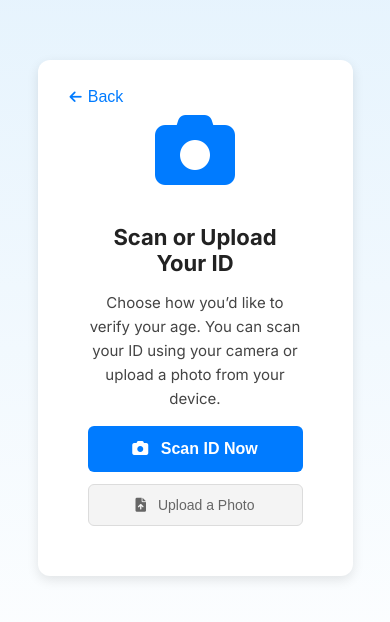
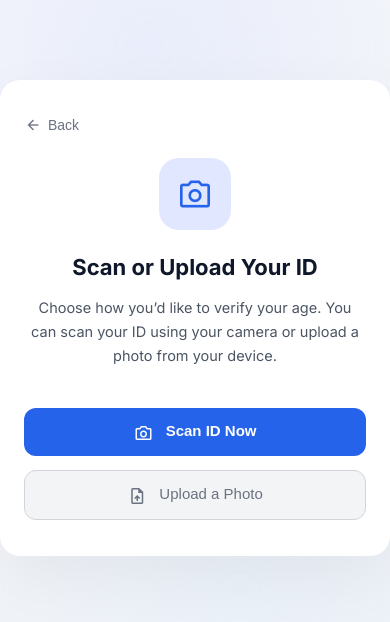
Before and after one commit to viviannna/ageguardian, a plain HTML site: page public/govid/photo_option.html in a window 390 px wide. Shown: the part 104-726 px from the top of the page. Drawn offline with nearby package versions, Linux system fonts and the light colour scheme.

Commit message:
Restyle website

```diff
--- a/public/govid/photo_option.html
+++ b/public/govid/photo_option.html
@@ -5,42 +5,43 @@
   <meta name="viewport" content="width=device-width, initial-scale=1.0">
   <title>Scan or Upload ID</title>
   <link href="https://fonts.googleapis.com/css2?family=Inter:wght@400;600;700&display=swap" rel="stylesheet">
-  <link rel="stylesheet" href="https://cdnjs.cloudflare.com/ajax/libs/font-awesome/6.0.0/css/all.min.css">
+  <link href="https://fonts.googleapis.com/css2?family=Material+Symbols+Outlined" rel="stylesheet">
   <link rel="stylesheet" href="styles.css">
   <script src="https://www.gstatic.com/firebasejs/9.6.1/firebase-app-compat.js"></script>
   <script src="https://www.gstatic.com/firebasejs/9.6.1/firebase-firestore-compat.js"></script>
   <style>
     input[type="file"] { display: none; }
   </style>
-
 </head>
 <body>
   <div class="container">
-
     <button class="custom-back-button" id="back-to-intro" type="button">
-      <i class="fas fa-arrow-left"></i> <span>Back</span>
+      <span class="material-symbols-outlined">arrow_back</span>
+      Back
     </button>
 
-    <div style="text-align: center; padding: 30px; max-width: 500px; margin: 0 auto;">
-      <i class="fas fa-camera" style="font-size: 80px; color: #007bff; margin-bottom: 20px;"></i>
+
+    <div class="icon-box" style="margin-bottom: 24px;">
+      <span class="material-symbols-outlined icon">photo_camera</span>
+    </div>
+
     <h1>Scan or Upload Your ID</h1>
     <p>Choose how you’d like to verify your age. You can scan your ID using your camera or upload a photo from your device.</p>
-<!--
-      <div class="assurance-text">
-        <i class="fas fa-lock"></i>
-        <span>Your data will be securely stored and deleted immediately after the verification process is complete. In compliance with local laws, we will not share your data with 3rd party data brokers</span>
-      </div> -->
 
     <div class="button-container">
       <button class="blue_button" id="scan-button" type="button">
-          <i class="fas fa-camera" style="margin-right: 8px;"></i> Scan ID Now
+        <span class="material-symbols-outlined">photo_camera</span>
+        Scan ID Now
       </button>
+
       <button class="alternative_button" id="upload-button" type="button">
-          <i class="fas fa-file-upload" style="margin-right: 8px;"></i> Upload a Photo
+        <span class="material-symbols-outlined">upload_file</span>
+        Upload a Photo
       </button>
+
       <input type="file" id="upload-input" accept="image/*">
     </div>
-    </div>
+
   </div>
 
   <script src="govid_script.js"></script>
--- a/public/govid/styles.css
+++ b/public/govid/styles.css
@@ -1,214 +1,200 @@
-body {
+/* === Global Reset & Layout === */
+html, body {
+  margin: 0;
+  padding: 0;
+  height: 100%;
+  width: 100%;
   font-family: 'Inter', sans-serif;
-  font-size: 16px;
-  color: #333;
-  background: linear-gradient(to bottom, #e3f2fd, #ffffff);
+  background: radial-gradient(circle at top left, #f8f9fb, #eef1f6);
+  color: #1f2937;
   display: flex;
+  align-items: center;
   justify-content: center;
-  align-items: center;
-  min-height: 100vh; /* Use min-height instead of height */
-  margin: 0;
-  padding: 20px; /* Add padding for mobile screens */
-  box-sizing: border-box; /* Include padding in the element's total width and height */
+  overflow: hidden;
+  position: relative;
+  isolation: isolate;
 }
 
-.container {
-  width: 90%; /* Adjust width for mobile */
-  max-width: 500px; /* Still have a max width for larger screens */
-  background: white;
-  padding: 20px; /* Adjust padding for mobile */
-  border-radius: 12px;
-  box-shadow: 0px 4px 12px rgba(0, 0, 0, 0.1);
-  text-align: center;
-  position: relative;
-  box-sizing: border-box; /* Include padding in the element's total width and height */
+/* === Stylized Background Blobs === */
+body::before {
+  content: "";
+  position: absolute;
+  top: -150px;
+  left: -150px;
+  width: 600px;
+  height: 600px;
+  background: radial-gradient(ellipse at center, #c7d2fe 0%, transparent 70%);
+  opacity: 0.3;
+  z-index: -1;
+  filter: blur(40px);
 }
 
+body::after {
+  content: "";
+  position: absolute;
+  bottom: -100px;
+  right: -100px;
+  width: 500px;
+  height: 500px;
+  background: radial-gradient(ellipse at center, #dbeafe 0%, transparent 70%);
+  opacity: 0.3;
+  z-index: -1;
+  filter: blur(40px);
+}
+
+/* === Main Card Container === */
+.container {
+  background: white;
+  padding: 56px 48px;
+  border-radius: 28px;
+  max-width: 560px;
+  width: 100%;
+  box-shadow: 0 20px 60px rgba(0, 0, 0, 0.05);
+  text-align: center;
+  box-sizing: border-box;
+  position: relative;
+  z-index: 1;
+}
+
+/* === Icon Styling === */
+.icon-box {
+  display: flex;
+  align-items: center;
+  justify-content: center;
+  background: #e0e7ff;
+  border-radius: 20px;
+  width: 88px;
+  height: 88px;
+  margin: 0 auto 28px;
+}
+
+.icon {
+  font-size: 44px;
+  color: #2563eb;
+}
+
+/* === Typography === */
 h1 {
-  font-size: 22px;
+  font-size: 26px;
   font-weight: 700;
-  color: #222;
+  margin-bottom: 16px;
+  color: #0f172a;
 }
 
 p {
-  font-size: 15px;
-  color: #444;
-  line-height: 1.6;
+  font-size: 16px;
+  color: #4b5563;
+  margin-bottom: 40px;
+  line-height: 1.65;
 }
 
+/* === Button Layout === */
 .button-container {
   display: flex;
   flex-direction: column;
-  align-items: center;
-  gap: 12px;
+  gap: 14px;
 }
 
-.button-container form {
+/* === Buttons === */
+.blue_button,
+.alternative_button {
   width: 100%;
-  max-width: 260px;
+  padding: 16px 24px;
+  font-size: 16px;
+  border-radius: 14px;
+  border: none;
+  cursor: pointer;
+  box-sizing: border-box;
+  transition: background-color 0.25s ease;
 }
 
-.button-container button {
-  width: 100%;
-}
-
-.blue_button, .alternative_button {
-  width: 100%;
-  max-width: 260px;
-  box-sizing: border-box; /* Include padding in the element's total width and height */
-}
-
+/* Primary Button */
 .blue_button {
-  background-color: #007bff;
+  background-color: #2563eb;
   color: white;
-  font-size: 16px;
   font-weight: 600;
-  padding: 14px 24px;
-  border: none;
-  border-radius: 6px;
-  cursor: pointer;
-  transition: background 0.3s ease-in-out;
-  text-decoration: none;
 }
 
 .blue_button:hover {
-  background-color: #0056b3;
+  background-color: #1f52d7; /* less contrast than before */
 }
 
+/* Secondary Button */
 .alternative_button {
-  background-color: #f4f4f4;
-  color: #666;
-  font-size: 14px;
-  font-weight: 500;
-  border: 1px solid #dcdcdc;
-  padding: 12px 20px;
-  border-radius: 6px;
-  cursor: pointer;
-  transition: all 0.2s ease-in-out;
+  background-color: #f3f4f6;
+  color: #6b7280;
+  font-weight: 400;
+  border: 1px solid #d1d5db;
 }
 
 .alternative_button:hover {
-  background-color: #e0e0e0;
-  color: #444;
-  border-color: #bbb;
+  background-color: #e5e7eb;
 }
 
-.back-button {
-  position: absolute;
-  top: 20px;
-  left: 20px;
-  font-size: 16px;
-  font-weight: 500;
-  color: #007bff;
-  text-decoration: none;
-  display: inline-flex;
-  align-items: center;
-  gap: 6px;
-  padding: 8px 12px;
-  border-radius: 4px;
+/* === Mobile Responsive === */
+@media (max-width: 500px) {
+  .container {
+    padding: 36px 24px;
+    border-radius: 20px;
+  }
+
+  .icon-box {
+    width: 72px;
+    height: 72px;
+  }
+
+  .icon {
+    font-size: 36px;
+  }
+
+  h1 {
+    font-size: 22px;
+  }
+
+  p {
+    font-size: 14.5px;
+  }
+
+  .blue_button,
+  .alternative_button {
+    font-size: 15px;
+    padding: 14px 20px;
+    border-radius: 12px;
+  }
 }
 
-.back-button i {
+.custom-back-button {
+  display: flex;
+  align-items: center;
   font-size: 14px;
-}
-
-.back-button:hover {
-  background-color: #f0f0f0;
-  text-decoration: none;
-}
-
-.back-button:hover span {
-  text-decoration: underline;
-}
-
-/* Fix back button issues */
-.custom-back-button {
-  position: absolute;
-  top: 20px;
-  left: 20px;
-  font-size: 16px;
-  font-weight: 500;
-  color: #007bff; /* Or your preferred blue color */
-  text-decoration: none;
-  display: inline-flex;
-  align-items: center;
-  gap: 6px;
-  padding: 8px 12px;
-  border-radius: 4px;
+  color: #6b7280;
+  background: none;
   border: none;
-  background-color: transparent; /* No background */
-  cursor: pointer; /* Ensures it looks clickable */
-}
-
-.custom-back-button i {
-  font-size: 14px;
-  /* remove underline */
-  text-decoration: none !important;
+  cursor: pointer;
+  margin-bottom: 24px;
+  padding: 0;
+  transition: color 0.2s ease;
 }
 
 .custom-back-button:hover {
-  text-decoration: none; /* Underline on hover */
+  color: #374151;
 }
 
-.custom-back-button:hover span {
-  text-decoration: underline; /* underline only the "Back" text */
+.custom-back-button .material-symbols-outlined {
+  font-size: 18px;
+  margin-right: 6px;
+  vertical-align: middle;
 }
 
-.privacy-text {
-  font-size: 12px;
-  color: #888;
-  margin-top: 10px;
+
+/* === Icon + Button Alignment Fix === */
+.button-container .material-symbols-outlined {
+  font-size: 20px;
+  margin-right: 8px;
+  display: inline-flex;
+  align-items: center;
+  justify-content: center;
+  vertical-align: middle;
+  position: relative;
+  top: 1px; /* slight nudge for visual alignment */
 }
-
-.upload-container {
-  margin-top: 15px;
-  display: none;
-  color: #888;
-  font-size: 14px;
-}
-
-.upload-container span {
-  margin-right: 10px;
-}
-
-.remove-upload {
-  color: #888;
-  cursor: pointer;
-  font-weight: bold;
-  margin-left: 5px;
-}
-
-.remove-upload:hover {
-  color: #333;
-}
-
-.assurance-text {
-  font-size: 0.8rem;
-  color: #888;
-  margin-top: 20px;
-  margin-bottom: 24px;
-  line-height: 1.4;
-  display: flex;
-  align-items: flex-start;
-  justify-content: center;
-  gap: 8px;
-  max-width: 400px;
-  margin-left: auto;
-  margin-right: auto;
-}
-
-.assurance-text i {
-  margin-top: 2px;
-  color: #888;
-}
-
-.input-field {
-  padding: 14px 16px;
-  width: 100%;
-  max-width: 260px;
-  box-sizing: border-box;
-  margin-bottom: 0; /* removed the bottom margin to reduce gap */
-  border: 1px solid #ccc;
-  border-radius: 6px;
-  font-size: 15px;
-}
```
Also changed, not shown: public/govid/alternative.html (+3 -1 lines), public/govid/camera/camera.html (+3 -1 lines), public/govid/intro.html (+8 -9 lines). Lines whose indentation alone changed are shown as unchanged.
